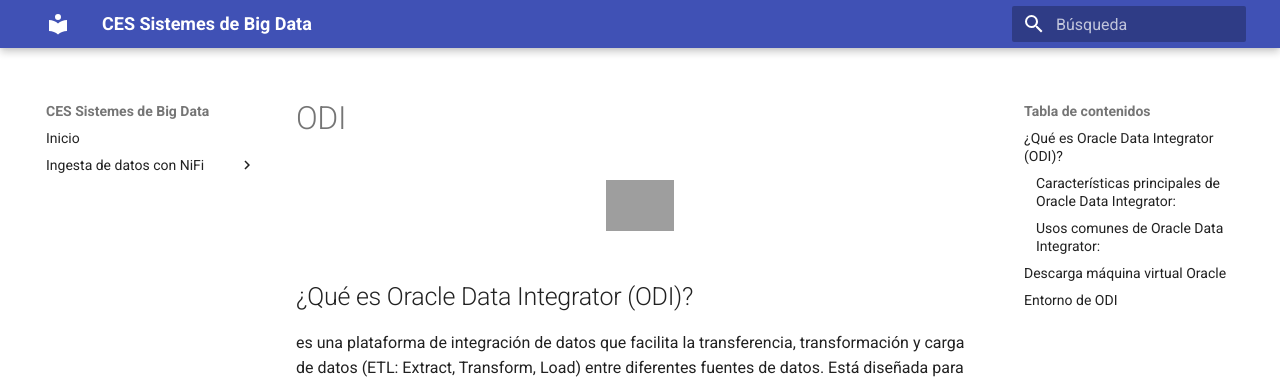
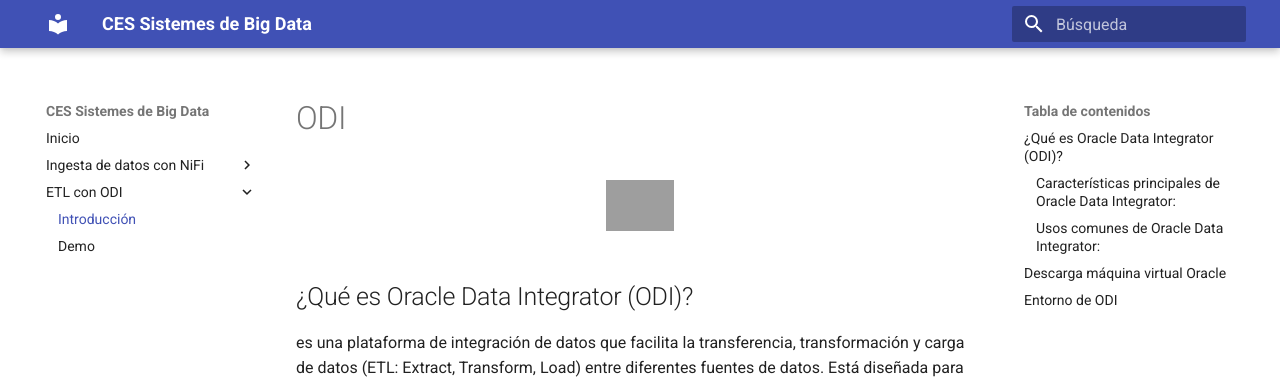
Before and after one commit to jorsodom/bigdata-sb, an MkDocs documentation site: the page built from docs/odi/odiIntroduccion.md, in a window 1280 px wide. Shown: the top 379 px of the page. Built offline with MkDocs 1.6.1 and Material for MkDocs 9.7.7, drawn with Linux system fonts in a browser that asks for light colours; some of the changed lines change nothing that is shown; grey boxes are pictures that could not be loaded.

Commit message:
test odi

```diff
--- a/mkdocs.yml
+++ b/mkdocs.yml
@@ -18,7 +18,9 @@
    # - Caso uso API: nifi/nifiCasoUsoAPI.md
     #- Caso uso MongoDB: nifi/nifiCasoUsoMongoDB.md
    # - Caso de uso con PostgreSQL: nifi/nifiCasoUsoPostgreSQL.md
-  #- ETL con ODI:
+  - ETL con ODI:
+    - Introducción: odi/odiIntroduccion.md
+    - Demo: odi/odiDemo.md
 theme:
   name: material
   language: es
```
